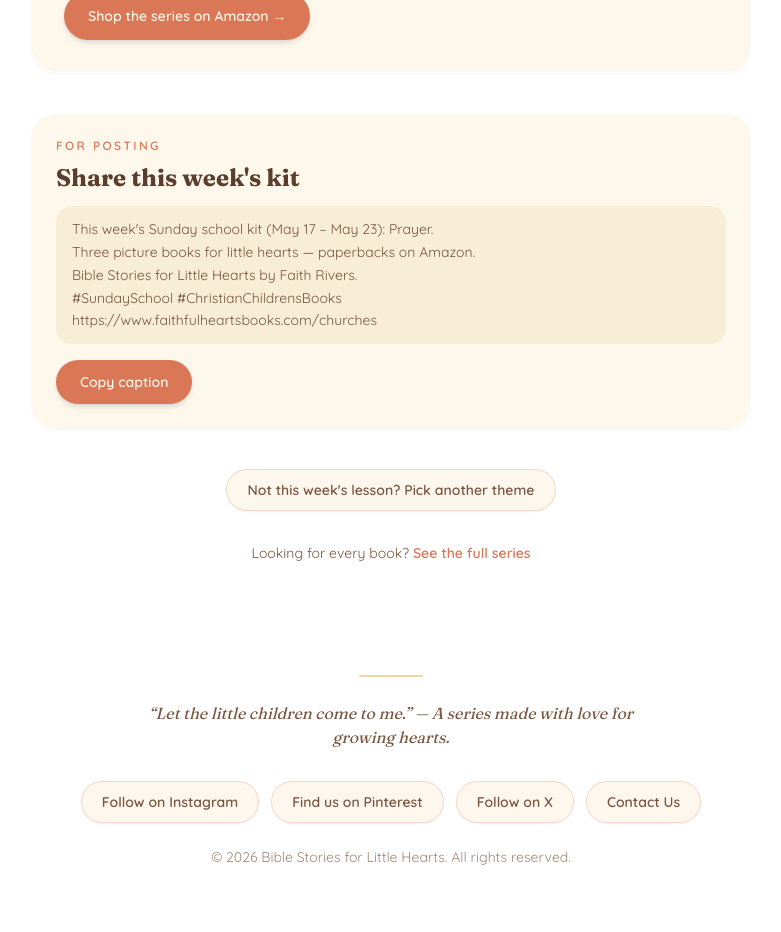
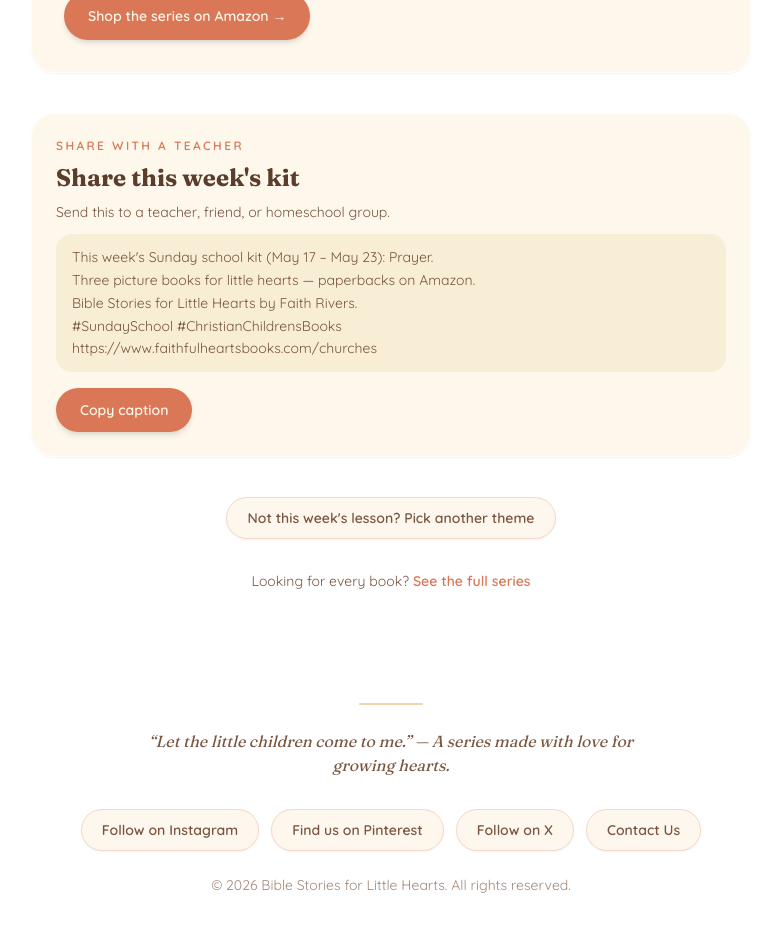
Before and after one commit to aithfulheartsbooks/bible-stories-site, a Next.js app: page /churches in a window 1280 px wide. Shown: the part 1560-2492 px from the top of the page, without its empty margins (249-1030 px from the left). Built offline with nearby package versions, Linux system fonts and the light colour scheme.

Commit message:
Make Churches share block read as a teacher share

```diff
--- a/app/churches/ChurchesShare.tsx
+++ b/app/churches/ChurchesShare.tsx
@@ -25,11 +25,14 @@ export default function ChurchesShare({
   return (
     <section className="mt-10 rounded-3xl border border-white/80 bg-cream/85 p-5 text-left shadow-sm sm:p-6">
       <p className="text-xs font-semibold uppercase tracking-[0.2em] text-terracotta">
-        For posting
+        Share with a teacher
       </p>
       <h2 className="mt-2 font-display text-2xl font-bold text-chestnut">
         Share this week's kit
       </h2>
+      <p className="mt-2 text-sm text-chestnut-soft">
+        Send this to a teacher, friend, or homeschool group.
+      </p>
       <p className="mt-3 whitespace-pre-wrap rounded-2xl bg-cream-deep/80 px-4 py-3 text-sm leading-relaxed text-chestnut-soft">
         {caption}
       </p>
```
